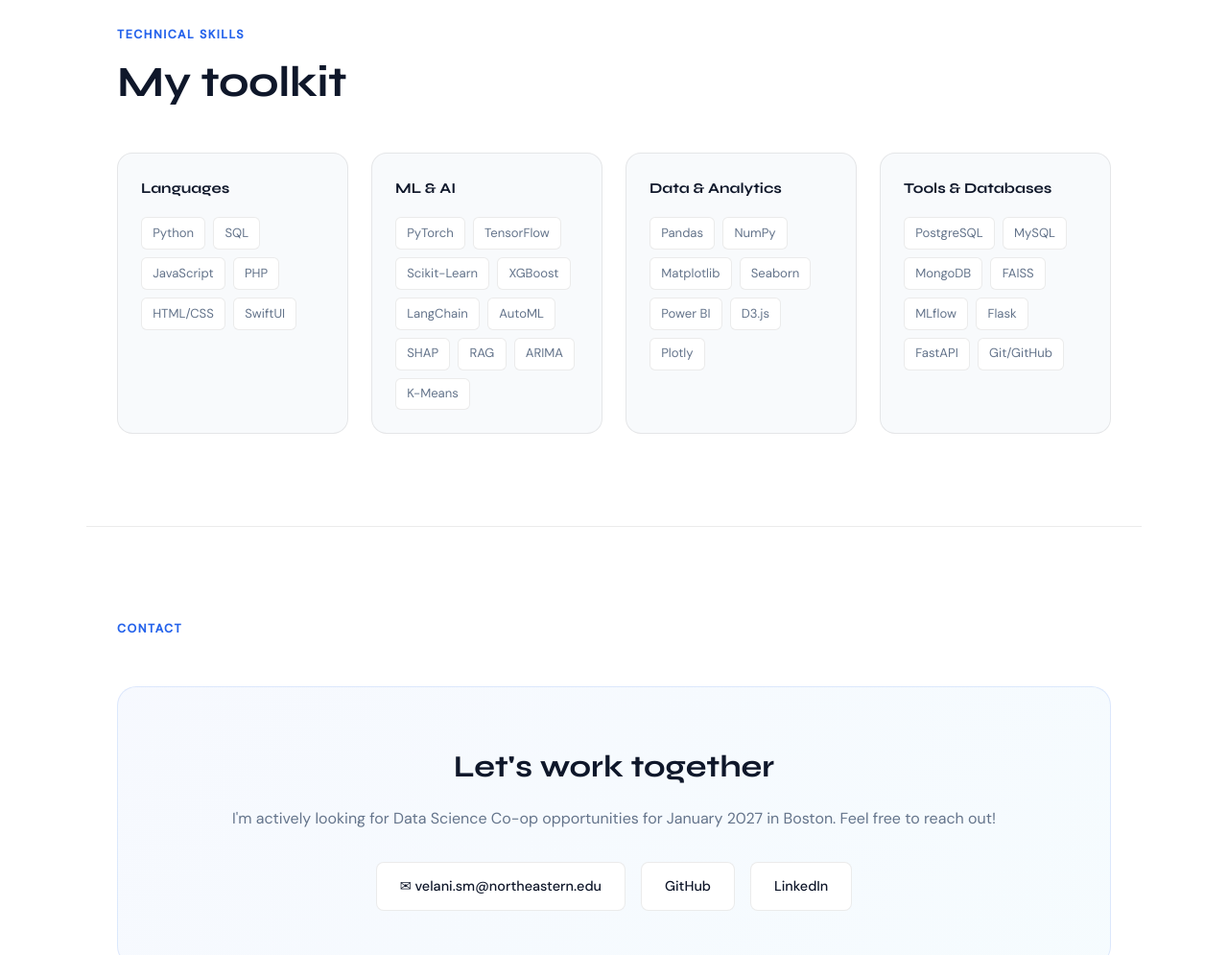
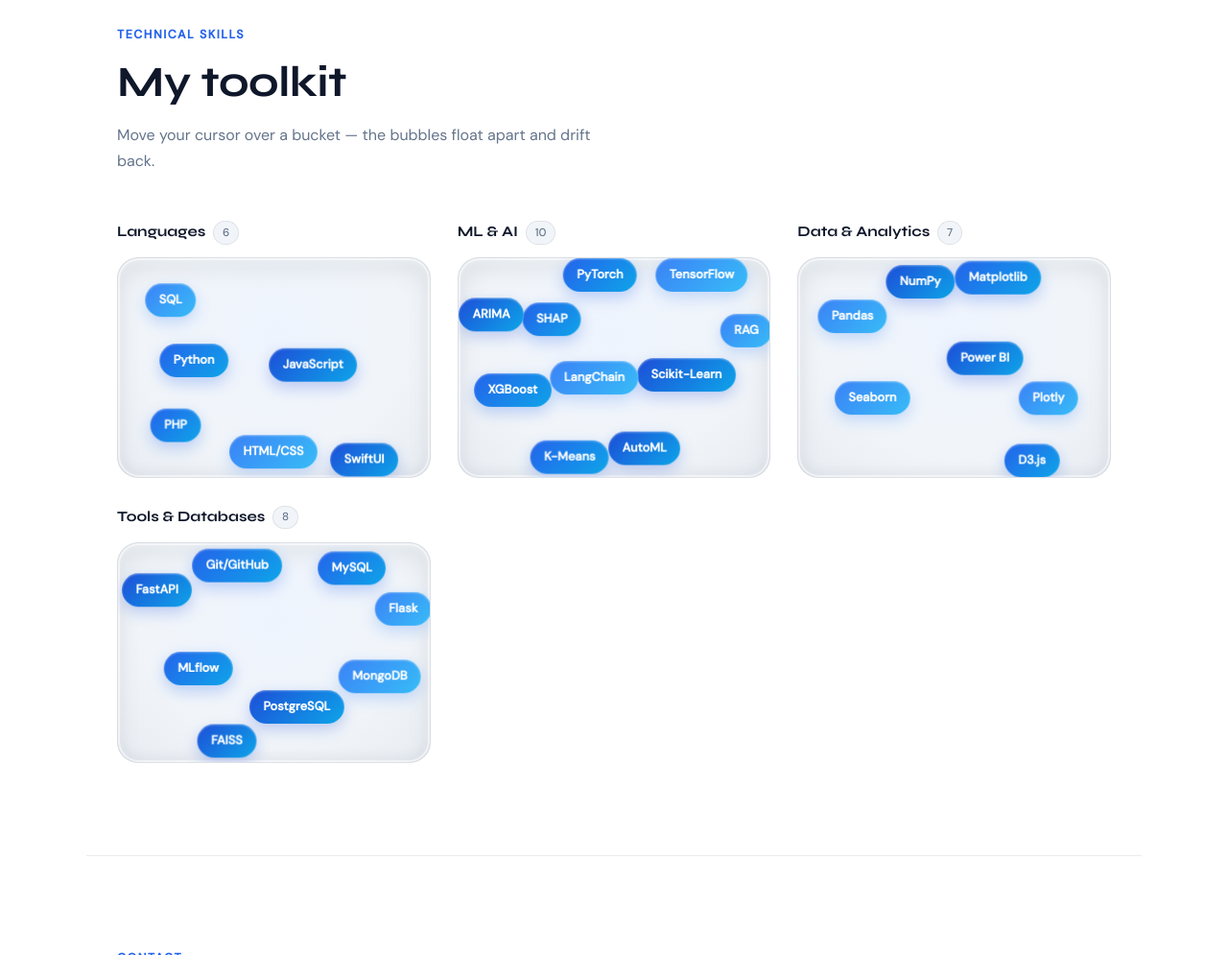
Before and after one commit to Smit-Velani/smit-velani.github.io, a website: page index.html in a window 1280 px wide. Shown: the part 4160-5155 px from the top of the page at 96% size. Drawn offline with Linux system fonts and the light colour scheme.

Commit message:
Update index.html

```diff
--- a/index.html
+++ b/index.html
@@ -72,11 +72,50 @@
   .project-link { color: var(--accent); font-size: 0.85rem; font-weight: 500; text-decoration: none; }
   .project-link-gh { color: var(--muted); font-size: 0.82rem; font-weight: 500; text-decoration: none; transition: color 0.2s; }
   .project-link-gh:hover { color: var(--text); }
-  .skills-grid { display: grid; grid-template-columns: repeat(auto-fit, minmax(240px, 1fr)); gap: 1.5rem; margin-top: 3rem; }
-  .skill-card { background: var(--bg2); border: 1px solid var(--border); border-radius: 16px; padding: 1.5rem; }
-  .skill-category { font-family: 'Syne', sans-serif; font-weight: 700; font-size: 0.95rem; margin-bottom: 1rem; color: var(--text); }
-  .skill-list { display: flex; flex-wrap: wrap; gap: 0.5rem; }
-  .skill-item { background: var(--bg); border: 1px solid var(--border); padding: 0.3rem 0.7rem; border-radius: 6px; font-size: 0.82rem; color: var(--muted); }
+
+  /* ---- Skills: bubble buckets ---- */
+  .bubbles-grid { display: grid; grid-template-columns: repeat(auto-fit, minmax(260px, 1fr)); gap: 1.75rem; margin-top: 3rem; }
+  .bucket-label { font-family: 'Syne', sans-serif; font-weight: 700; font-size: 0.95rem; margin-bottom: 0.8rem; color: var(--text); display: flex; align-items: center; gap: 0.5rem; }
+  .bucket-count { font-family: 'DM Sans', sans-serif; font-weight: 500; font-size: 0.72rem; color: var(--muted); background: var(--bg3); border: 1px solid var(--border); border-radius: 100px; padding: 0.1rem 0.55rem; }
+  .bucket-jar {
+    position: relative;
+    height: 230px;
+    border-radius: 22px;
+    background: radial-gradient(ellipse at 50% 35%, #EEF4FE 0%, var(--bg3) 60%, #E7ECF2 100%);
+    border: 1px solid var(--border);
+    overflow: hidden;
+    box-shadow: inset 0 10px 26px rgba(15,23,42,0.08), inset 0 -6px 14px rgba(15,23,42,0.04);
+  }
+  .bucket-jar::before {
+    content: '';
+    position: absolute;
+    inset: 0;
+    border-radius: 22px;
+    box-shadow: inset 0 0 0 2px rgba(255,255,255,0.55), inset 0 3px 8px rgba(255,255,255,0.45);
+    pointer-events: none;
+  }
+  .bubble {
+    position: absolute;
+    top: 0; left: 0;
+    display: inline-flex;
+    align-items: center;
+    justify-content: center;
+    padding: 0.4rem 0.9rem;
+    border-radius: 999px;
+    font-size: 0.8rem;
+    font-weight: 600;
+    color: #fff;
+    white-space: nowrap;
+    background: linear-gradient(135deg, var(--accent), var(--accent2));
+    box-shadow: 0 6px 16px rgba(37,99,235,0.28), inset 0 1px 2px rgba(255,255,255,0.4);
+    will-change: transform;
+    user-select: none;
+    pointer-events: none;
+  }
+  .bubble.v2 { background: linear-gradient(135deg, #3B82F6, #38BDF8); box-shadow: 0 6px 16px rgba(59,130,246,0.26), inset 0 1px 2px rgba(255,255,255,0.4); }
+  .bubble.v3 { background: linear-gradient(135deg, #1D4ED8, #0EA5E9); box-shadow: 0 6px 16px rgba(29,78,216,0.26), inset 0 1px 2px rgba(255,255,255,0.4); }
+  .bucket-hint { font-size: 0.8rem; color: var(--muted); margin-top: 0.6rem; }
+
   .contact-wrap { background: linear-gradient(135deg, rgba(37,99,235,0.04), rgba(14,165,233,0.04)); border: 1px solid rgba(37,99,235,0.12); border-radius: 20px; padding: 3.5rem; margin-top: 3rem; text-align: center; }
   .contact-wrap-title { font-family: 'Syne', sans-serif; font-size: 2rem; font-weight: 700; margin-bottom: 0.8rem; color: var(--text); }
   .contact-wrap p { color: var(--muted); margin-bottom: 2rem; }
@@ -303,31 +342,65 @@
 <div id="skills" class="page-section">
   <div class="section-label">Technical Skills</div>
   <h2 class="section-title">My toolkit</h2>
-  <div class="skills-grid">
-    <div class="skill-card">
-      <div class="skill-category">Languages</div>
-      <div class="skill-list">
-        <span class="skill-item">Python</span><span class="skill-item">SQL</span><span class="skill-item">JavaScript</span><span class="skill-item">PHP</span><span class="skill-item">HTML/CSS</span><span class="skill-item">SwiftUI</span>
+  <p class="section-subtitle">Move your cursor over a bucket — the bubbles float apart and drift back.</p>
+
+  <div class="bubbles-grid">
+
+    <div class="bucket">
+      <div class="bucket-label">Languages <span class="bucket-count">6</span></div>
+      <div class="bucket-jar">
+        <span class="bubble v1">Python</span>
+        <span class="bubble v2">SQL</span>
+        <span class="bubble v3">JavaScript</span>
+        <span class="bubble v1">PHP</span>
+        <span class="bubble v2">HTML/CSS</span>
+        <span class="bubble v3">SwiftUI</span>
       </div>
     </div>
-    <div class="skill-card">
-      <div class="skill-category">ML &amp; AI</div>
-      <div class="skill-list">
-        <span class="skill-item">PyTorch</span><span class="skill-item">TensorFlow</span><span class="skill-item">Scikit-Learn</span><span class="skill-item">XGBoost</span><span class="skill-item">LangChain</span><span class="skill-item">AutoML</span><span class="skill-item">SHAP</span><span class="skill-item">RAG</span><span class="skill-item">ARIMA</span><span class="skill-item">K-Means</span>
+
+    <div class="bucket">
+      <div class="bucket-label">ML &amp; AI <span class="bucket-count">10</span></div>
+      <div class="bucket-jar">
+        <span class="bubble v1">PyTorch</span>
+        <span class="bubble v2">TensorFlow</span>
+        <span class="bubble v3">Scikit-Learn</span>
+        <span class="bubble v1">XGBoost</span>
+        <span class="bubble v2">LangChain</span>
+        <span class="bubble v3">AutoML</span>
+        <span class="bubble v1">SHAP</span>
+        <span class="bubble v2">RAG</span>
+        <span class="bubble v3">ARIMA</span>
+        <span class="bubble v1">K-Means</span>
       </div>
     </div>
-    <div class="skill-card">
-      <div class="skill-category">Data &amp; Analytics</div>
-      <div class="skill-list">
-        <span class="skill-item">Pandas</span><span class="skill-item">NumPy</span><span class="skill-item">Matplotlib</span><span class="skill-item">Seaborn</span><span class="skill-item">Power BI</span><span class="skill-item">D3.js</span><span class="skill-item">Plotly</span>
+
+    <div class="bucket">
+      <div class="bucket-label">Data &amp; Analytics <span class="bucket-count">7</span></div>
+      <div class="bucket-jar">
+        <span class="bubble v2">Pandas</span>
+        <span class="bubble v3">NumPy</span>
+        <span class="bubble v1">Matplotlib</span>
+        <span class="bubble v2">Seaborn</span>
+        <span class="bubble v3">Power BI</span>
+        <span class="bubble v1">D3.js</span>
+        <span class="bubble v2">Plotly</span>
       </div>
     </div>
-    <div class="skill-card">
-      <div class="skill-category">Tools &amp; Databases</div>
-      <div class="skill-list">
-        <span class="skill-item">PostgreSQL</span><span class="skill-item">MySQL</span><span class="skill-item">MongoDB</span><span class="skill-item">FAISS</span><span class="skill-item">MLflow</span><span class="skill-item">Flask</span><span class="skill-item">FastAPI</span><span class="skill-item">Git/GitHub</span>
+
+    <div class="bucket">
+      <div class="bucket-label">Tools &amp; Databases <span class="bucket-count">8</span></div>
+      <div class="bucket-jar">
+        <span class="bubble v3">PostgreSQL</span>
+        <span class="bubble v1">MySQL</span>
+        <span class="bubble v2">MongoDB</span>
+        <span class="bubble v3">FAISS</span>
+        <span class="bubble v1">MLflow</span>
+        <span class="bubble v2">Flask</span>
+        <span class="bubble v3">FastAPI</span>
+        <span class="bubble v1">Git/GitHub</span>
       </div>
     </div>
+
   </div>
 </div>
 
@@ -375,5 +448,112 @@
   }
   type();
 </script>
+
+<script>
+  // ---- Skills bubble-bucket physics ----
+  // Each ".bucket-jar" is a top-down container; each ".bubble" inside floats
+  // gently and scatters away from the cursor, then settles back.
+  (function () {
+    const jars = document.querySelectorAll('.bucket-jar');
+    if (!jars.length) return;
+
+    const pointer = { x: -9999, y: -9999 };
+    window.addEventListener('pointermove', function (e) {
+      pointer.x = e.clientX;
+      pointer.y = e.clientY;
+    }, { passive: true });
+
+    const REPEL_RADIUS = 85;
+    const REPEL_STRENGTH = 0.85;
+    const DAMPING = 0.90;
+    const MAX_SPEED = 3.2;
+    const BOUNCE = 0.55;
+
+    jars.forEach(function (jar) {
+      const bubbles = Array.prototype.slice.call(jar.querySelectorAll('.bubble'));
+      if (!bubbles.length) return;
+
+      requestAnimationFrame(function () {
+        const rect = jar.getBoundingClientRect();
+
+        const state = bubbles.map(function (bEl, i) {
+          const w = bEl.offsetWidth, h = bEl.offsetHeight;
+          const r = Math.max(w, h) / 2;
+          return {
+            el: bEl, w: w, h: h, r: r,
+            x: Math.random() * Math.max(1, rect.width - w),
+            y: Math.random() * Math.max(1, rect.height - h),
+            vx: (Math.random() - 0.5) * 0.5,
+            vy: (Math.random() - 0.5) * 0.5,
+            phase: Math.random() * Math.PI * 2,
+            seed: i
+          };
+        });
+
+        function step() {
+          const r = jar.getBoundingClientRect();
+          const localX = pointer.x - r.left;
+          const localY = pointer.y - r.top;
+          const hovering = localX > -40 && localX < r.width + 40 && localY > -40 && localY < r.height + 40;
+
+          for (let i = 0; i < state.length; i++) {
+            const b = state[i];
+            const cx = b.x + b.w / 2;
+            const cy = b.y + b.h / 2;
+
+            b.phase += 0.014;
+            b.vx += Math.cos(b.phase + b.seed) * 0.006;
+            b.vy += Math.sin(b.phase * 1.3 + b.seed) * 0.006;
+
+            if (hovering) {
+              const dx = cx - localX;
+              const dy = cy - localY;
+              const dist = Math.sqrt(dx * dx + dy * dy) || 1;
+              if (dist < REPEL_RADIUS) {
+                const force = ((REPEL_RADIUS - dist) / REPEL_RADIUS) * REPEL_STRENGTH;
+                b.vx += (dx / dist) * force;
+                b.vy += (dy / dist) * force;
+              }
+            }
+
+            for (let j = i + 1; j < state.length; j++) {
+              const o = state[j];
+              const ox = (o.x + o.w / 2) - cx;
+              const oy = (o.y + o.h / 2) - cy;
+              const odist = Math.sqrt(ox * ox + oy * oy) || 1;
+              const minDist = b.r + o.r;
+              if (odist < minDist) {
+                const push = ((minDist - odist) / minDist) * 0.5;
+                const nx = ox / odist, ny = oy / odist;
+                b.vx -= nx * push; b.vy -= ny * push;
+                o.vx += nx * push; o.vy += ny * push;
+              }
+            }
+
+            b.vx *= DAMPING; b.vy *= DAMPING;
+            const speed = Math.sqrt(b.vx * b.vx + b.vy * b.vy);
+            if (speed > MAX_SPEED) {
+              b.vx = (b.vx / speed) * MAX_SPEED;
+              b.vy = (b.vy / speed) * MAX_SPEED;
+            }
+
+            b.x += b.vx; b.y += b.vy;
+
+            if (b.x < 0) { b.x = 0; b.vx *= -BOUNCE; }
+            if (b.y < 0) { b.y = 0; b.vy *= -BOUNCE; }
+            if (b.x + b.w > r.width) { b.x = r.width - b.w; b.vx *= -BOUNCE; }
+            if (b.y + b.h > r.height) { b.y = r.height - b.h; b.vy *= -BOUNCE; }
+
+            b.el.style.transform = 'translate3d(' + b.x + 'px,' + b.y + 'px,0)';
+          }
+
+          requestAnimationFrame(step);
+        }
+
+        requestAnimationFrame(step);
+      });
+    });
+  })();
+</script>
 </body>
 </html>
```
